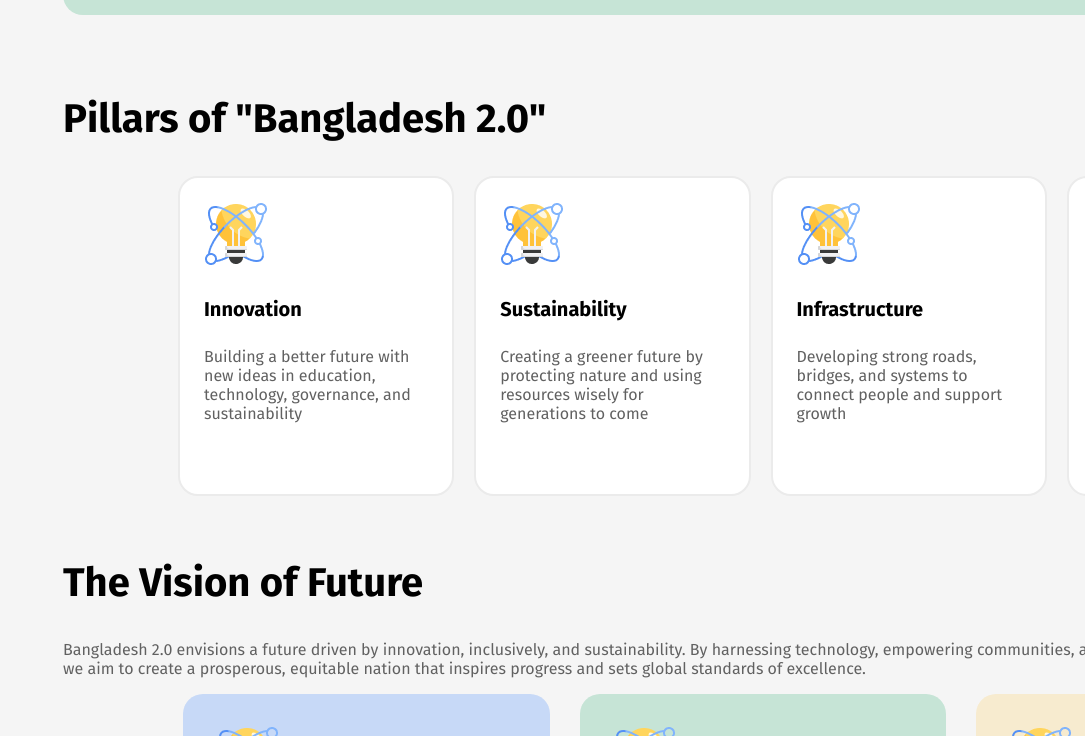
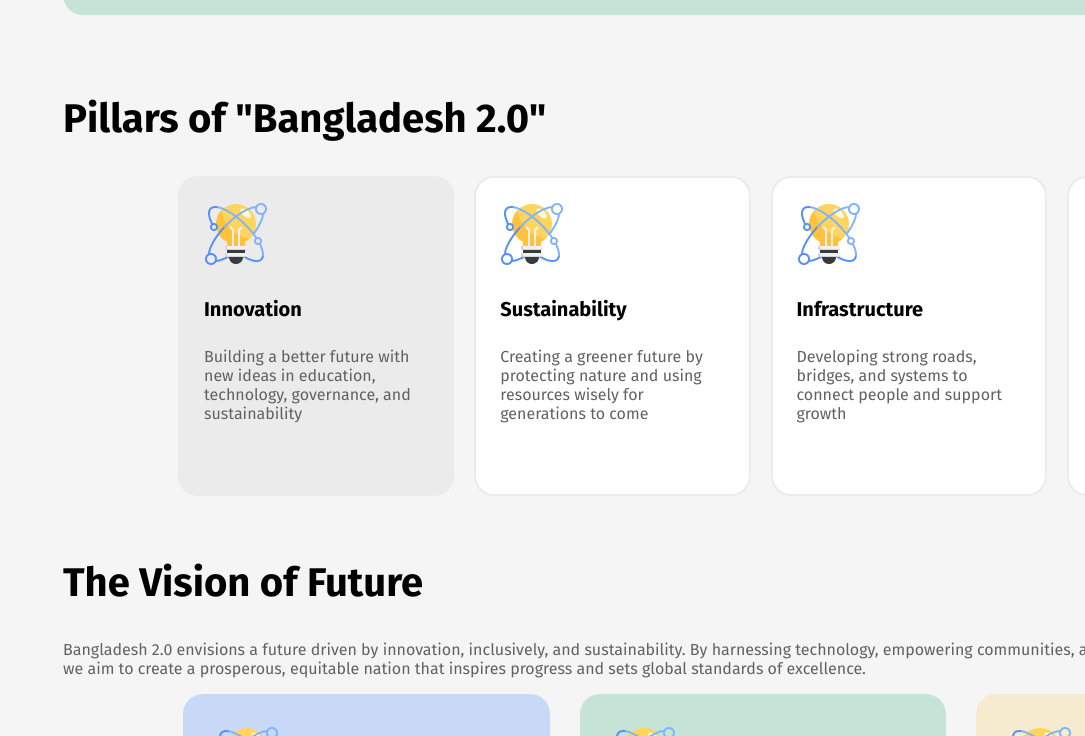
Before and after one commit to nafisa729/bangladesh-2.0, a plain HTML site: page index.html in a window 1280 px wide. In both pictures the pointer is over the element 511 px from the left and 1157 px from the top of the page. Shown: the part 821-1557 px from the top of the page, without its empty margins (195-1280 px from the left). Drawn offline with Linux system fonts and the light colour scheme.

Commit message:
added hover effects in 1st section

```diff
--- a/styles/style.css
+++ b/styles/style.css
@@ -102,6 +102,15 @@ nav{
     width: 302px;
     height: 268px;
     background-color: #FFFFFF;
+    border-radius: 20px;
+    padding: 24px;
+    border: 2px solid;
+    border-color: #ebebeb;
+}
+.box-pillar:hover{
+    width: 302px;
+    height: 268px;
+    background-color: #ebebeb;
     border-radius: 20px;
     padding: 24px;
     border: 2px solid;
```
